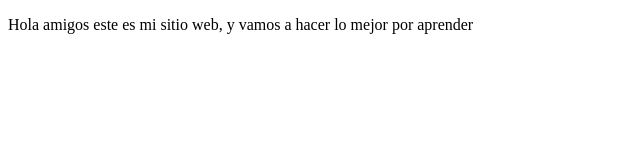
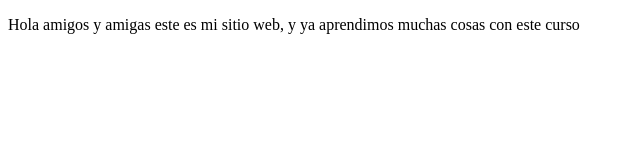
Before and after one commit to Millos63/proyectoDemoCursoPrework, a plain HTML site: page index.html in a window 1280 px wide. Shown: the whole page, without its empty margins (0-640 px from the left). Drawn offline with Linux system fonts and the light colour scheme.

Commit message:
Cambios, agregamos información

```diff
--- a/index.html
+++ b/index.html
@@ -8,7 +8,7 @@
 </head>
 <body>
       <p>
-            Hola amigos este es mi sitio web, y vamos a hacer lo mejor por aprender
+            Hola amigos y amigas este es mi sitio web, y ya aprendimos muchas cosas con este curso
       </p>
 </body>
 </html>
```
